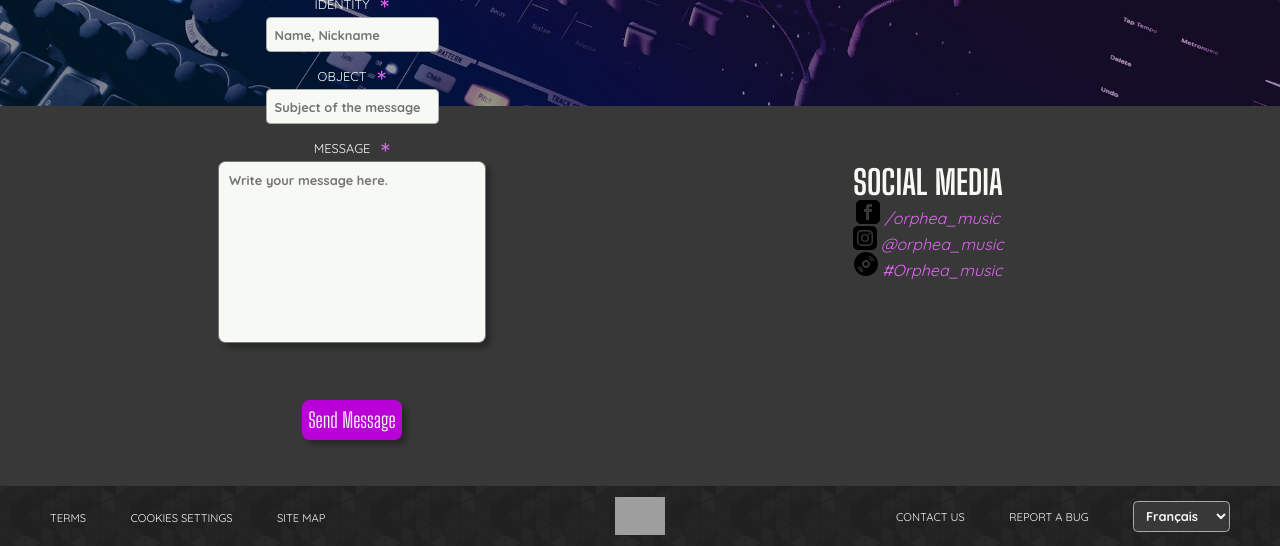
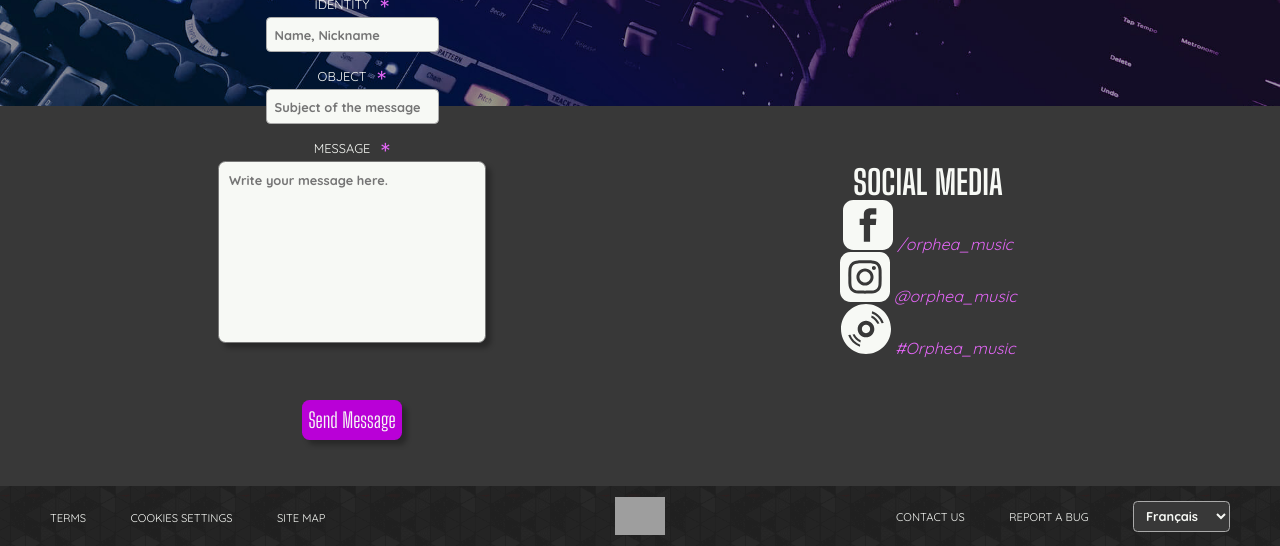
Before and after one commit to HadrienVerrier/ORPHEA, a PHP site: page /contact.html in a window 1280 px wide. Shown: the part 254-800 px from the top of the page. Run offline with PHP 8.4, Linux system fonts and the light colour scheme; grey boxes are pictures that could not be loaded.

Commit message:
update sass

```diff
--- a/css/_contact.scss
+++ b/css/_contact.scss
@@ -6,6 +6,7 @@ main#contact {
 	section {
 		text-align: center;
 		justify-self: center;
+
 		&:nth-of-type(1) {
 			grid-column-start: 1;
 			grid-column-end: 2;
@@ -59,5 +60,11 @@ main#contact {
 				}
 			}
 		}
+
+		svg {
+			fill: $white;
+			width: 5rem;
+			height: 5rem;
+		}
 	}
 }
--- a/css/main.css
+++ b/css/main.css
@@ -615,4 +615,10 @@ main#contact section textarea:required + label::after {
   color: #e366f6;
   font-size: 4rem;
 }
+
+main#contact section svg {
+  fill: #f7f9f5;
+  width: 5rem;
+  height: 5rem;
+}
 /*# sourceMappingURL=main.css.map */
```
Also changed, not shown: 1 other file.
